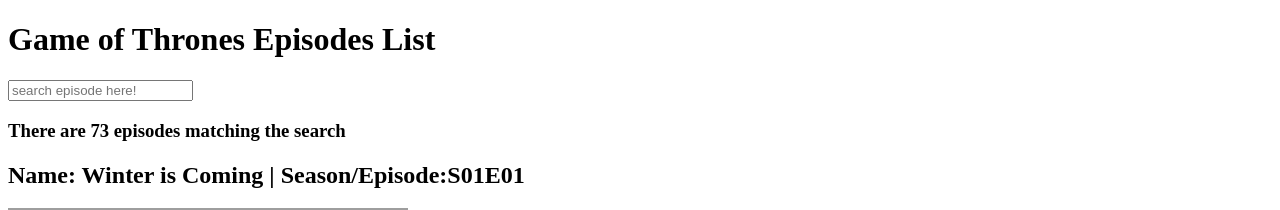
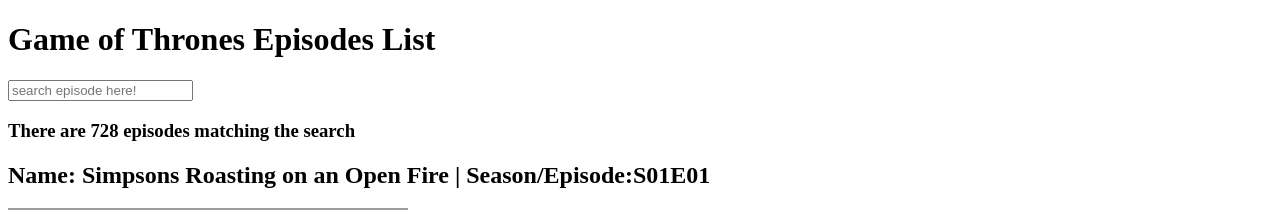
Before and after one commit to anaidcandido/Anaid-Neha-TV-Shows, a React (Create React App) app: page / in a window 1280 px wide. Shown: the top 210 px of the page. Built offline with nearby package versions, Linux system fonts and the light colour scheme; grey boxes are pictures that could not be loaded; the HTML template or start-up script is replaced by a standard one.

Commit message:
added type to props

```diff
--- a/src/App.tsx
+++ b/src/App.tsx
@@ -1,4 +1,4 @@
-//import EpisodesList from "./components/EpisodesList";
+import simpson from "./simpson.json"
 import episodes from "./episodes.json";
 import AppHeader from "./components/AppHeader";
 import StructureEpisode from "./components/StructureEpisode";
@@ -7,21 +7,36 @@
 
 export interface IShorterEpisode {
   id: number;
+  url: string;
   name: string;
   season: number;
   number: number;
+  type: string;
   airdate: string;
   airtime: string;
-  image: {
+  airstamp: string;
+  runtime: number;
+  rating: {
+    average: number | any;
+  };
+  image:
+    | {
         original: string;
         medium: string;
+      }
+    | any;
+  summary: string | any;
+  _links: {
+    self: {
+      href: string;
     };
-  summary: string;
+  };
 }
 
 function App(): JSX.Element {
   const [searchItem, setSearchItem] = useState("");
   function isMatchingSearch(oneEpisode: IShorterEpisode): boolean {
+    if (oneEpisode.summary !== null) {
       if (
         oneEpisode.name.toLowerCase().includes(searchItem.toLowerCase()) ||
         oneEpisode.summary.toLowerCase().includes(searchItem.toLowerCase())
@@ -31,7 +46,10 @@
         return false;
       }
     }
-  const filteredEpisodes = episodes.filter((ep) => isMatchingSearch(ep));
+    return false;
+  }
+
+  const filteredEpisodes = simpson.filter((ep) => isMatchingSearch(ep));
 
   return (
     <>
```
Lines whose indentation alone changed are shown as unchanged.
